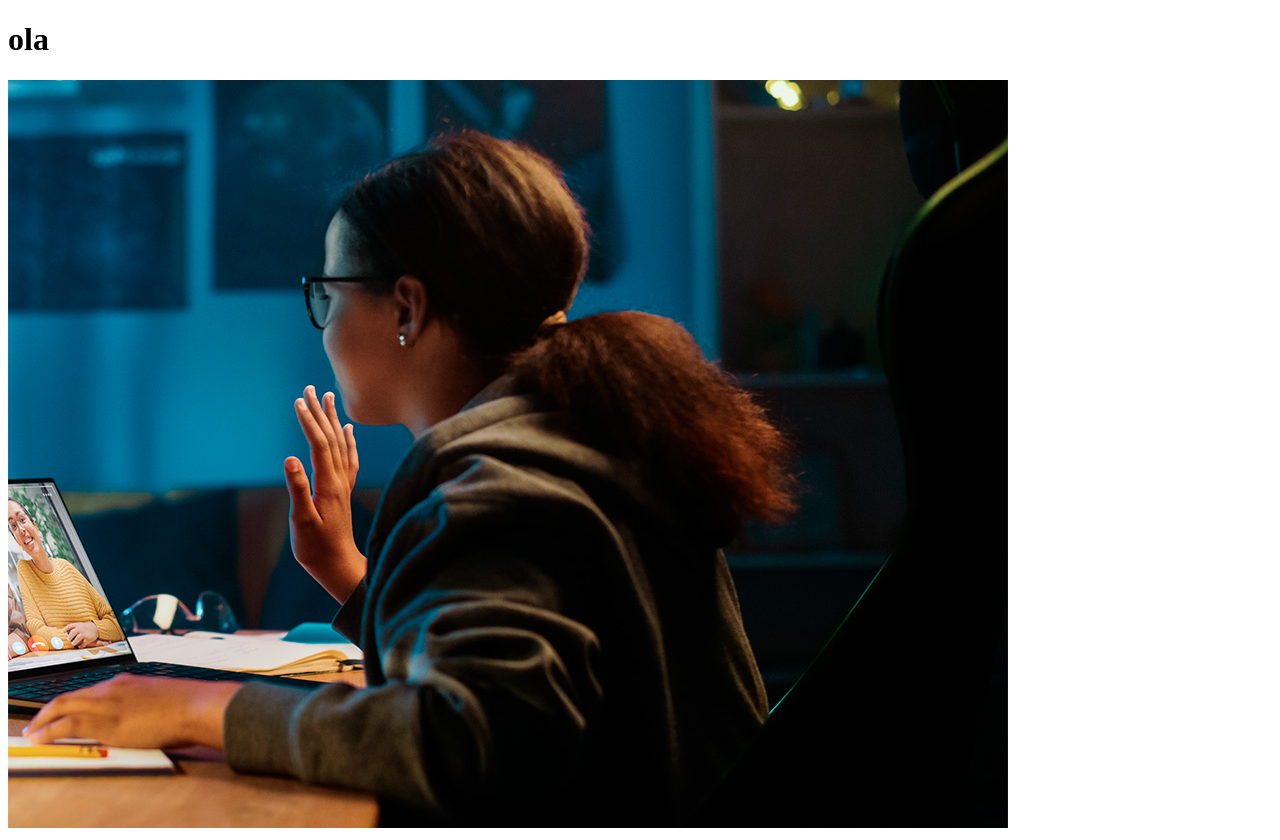
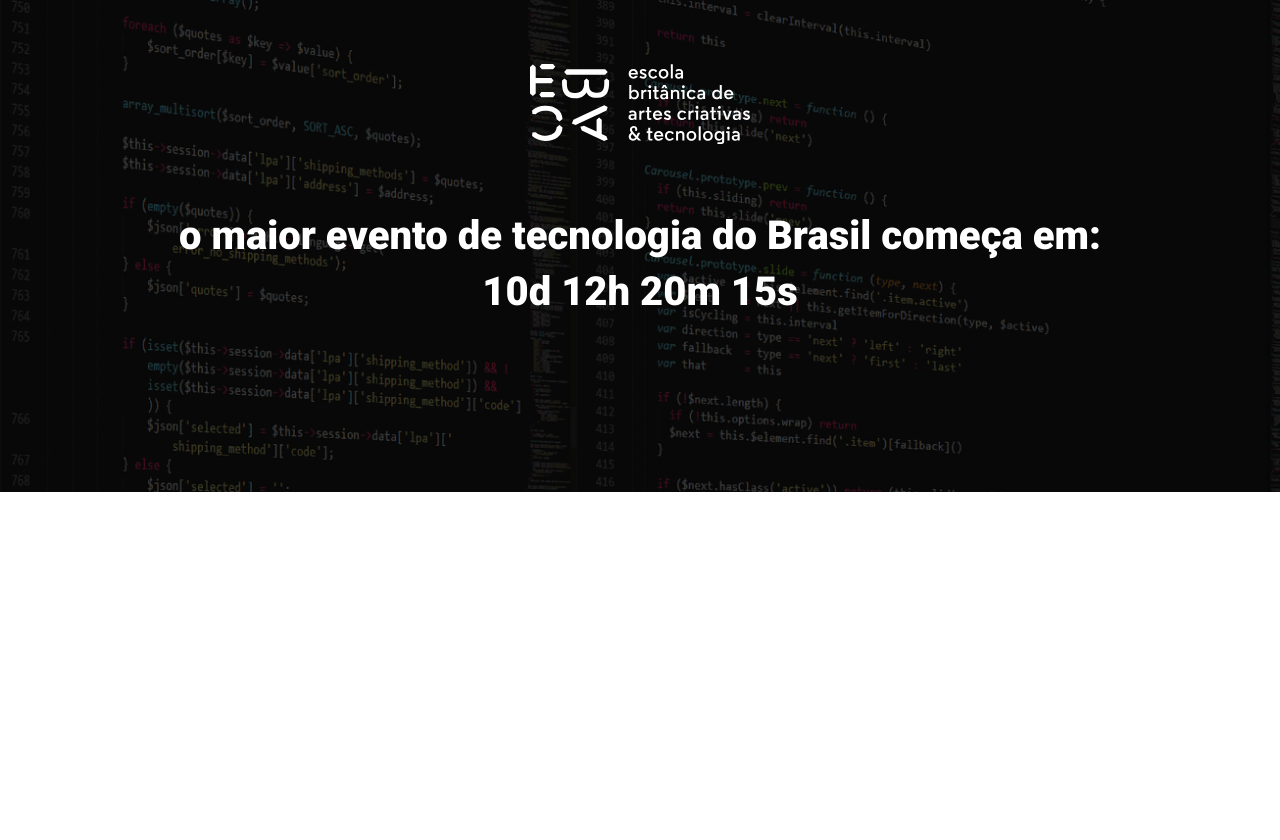
Before and after one commit to EmilyMartinsDev/landingPageEventoFicticio, a website built with Parcel: page src/index.html in a window 1280 px wide. After the commit the page ends 800 px from the top, so only its background shows below. Built offline with nearby package versions, Linux system fonts and the light colour scheme.

Commit message:
iniciando o hero

```diff
--- a/src/index.html
+++ b/src/index.html
@@ -5,10 +5,24 @@
     <meta http-equiv="X-UA-Compatible" content="IE=edge">
     <meta name="viewport" content="width=device-width, initial-scale=1.0">
     <title>Document</title>
+    <link rel="preconnect" href="https://fonts.googleapis.com">
+    <link rel="preconnect" href="https://fonts.gstatic.com" crossorigin>
+    <link href="https://fonts.googleapis.com/css2?family=Roboto:ital,wght@0,400;0,900;1,700&display=swap" rel="stylesheet">
     <link rel="stylesheet" href="styles/main.scss">
 </head>
 <body>
-    <h1>ola</h1>
-    <img src="./images/backend.png" alt="">
+
+    <header class="hero">
+        <div class="container">
+            <img class="hero__logo" src="./images/ebac_logo.svg" alt="">
+            <p class="hero__text">
+                o maior evento de tecnologia do Brasil começa em: 10d 12h 20m 15s
+            </p>
+        </div>
+    </header>
+
+
+
+    <script src="./scripts/main.js"></script>
 </body>
 </html>
--- /dev/null
+++ b/src/styles/_hero.scss
@@ -0,0 +1,46 @@
+.hero{
+    padding-bottom: 108px;
+    padding-top: 64px;
+    background-image: url('../images/fundo.png');
+    background-repeat: no-repeat;
+    background-size: cover;
+    position: relative;
+    .container{
+        position: relative;
+    }
+    &::before{
+        position: absolute;
+        left: 0;
+        top: 0;
+        width: 100%;
+        height: 100%;
+        background-color: #000;
+        content: "";
+        opacity: .7;
+    }
+    &__text{
+        margin: 64px 0;
+        font-size: 40px;
+        line-height: 56px;
+        font-weight: 800;
+        text-align: center;
+    }
+    &__logo{
+        display: block;
+        margin: 0 auto;
+        height: 80px;
+    }
+    @media(max-width: 640px){
+        padding: 40px 0;
+        &__logo{
+            height: 40px;
+        }
+
+        &__text{
+            font-size: 22px;
+            line-height: 24px;
+            margin: 24px 0;
+        }
+
+    }
+}
--- a/src/styles/main.scss
+++ b/src/styles/main.scss
@@ -0,0 +1,20 @@
+@use 'hero';
+
+*{
+    padding: 0;
+    margin: 0;
+    font-family: 'Roboto', sans-serif;
+    box-sizing: border-box;
+    color: #Fff;
+}
+.container{
+    max-width: 960px;
+    margin: 0 auto;
+    width: 100%;
+    @media(max-width: 640px){
+        max-width: 80%;
+    }
+    @media(max-width: 1024px){
+        max-width: 90%;
+    }
+}
```
